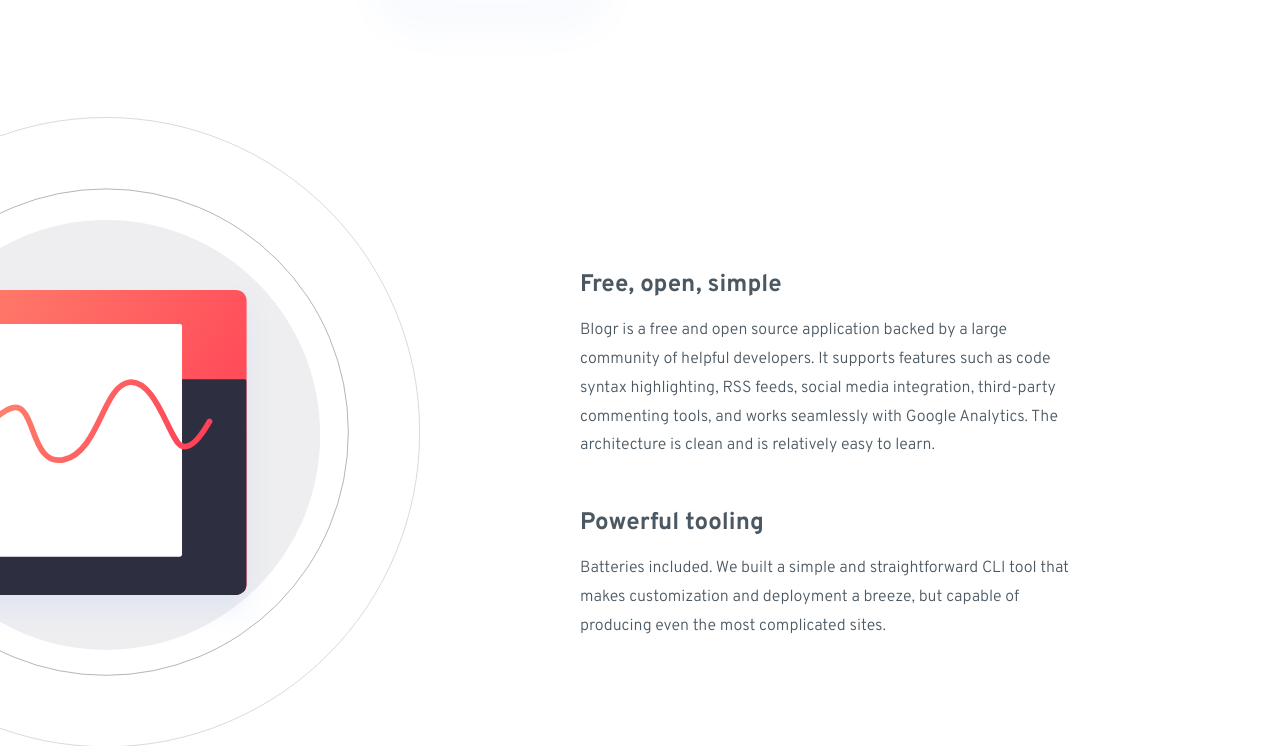
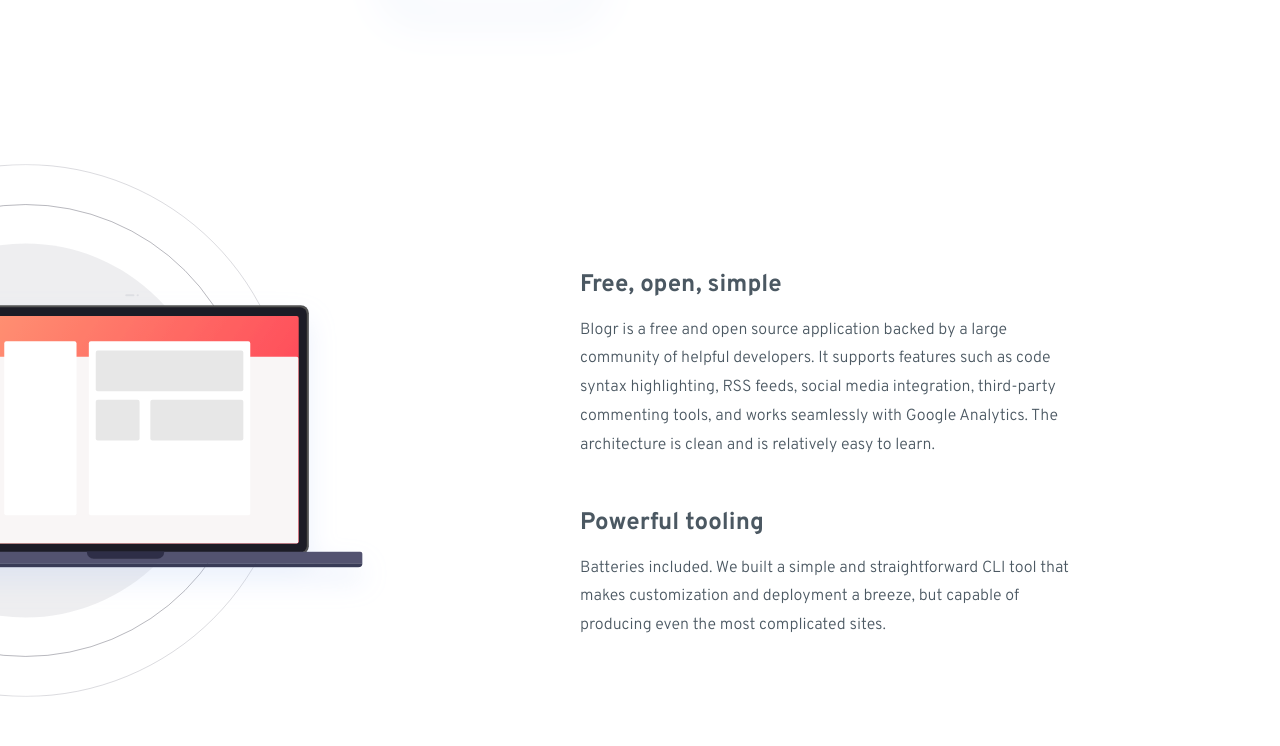
Before and after one commit to jkaps9/blogr-landing-page, a plain HTML site: page index.html in a window 1280 px wide. Shown: the part 1764-2510 px from the top of the page. After the commit the page ends 2468 px from the top, so only its background shows below. Drawn offline with Linux system fonts and the light colour scheme.

Commit message:
update image for features section

```diff
--- a/index.html
+++ b/index.html
@@ -138,7 +138,7 @@
       </section>
       <section class="features">
         <div class="content-container">
-          <img src="./images/illustration-editor-desktop.svg" alt="" />
+          <img src="./images/illustration-laptop-desktop.svg" alt="" />
           <div class="text">
             <h3 class="subtitle">Free, open, simple</h3>
             <p class="content">
```
